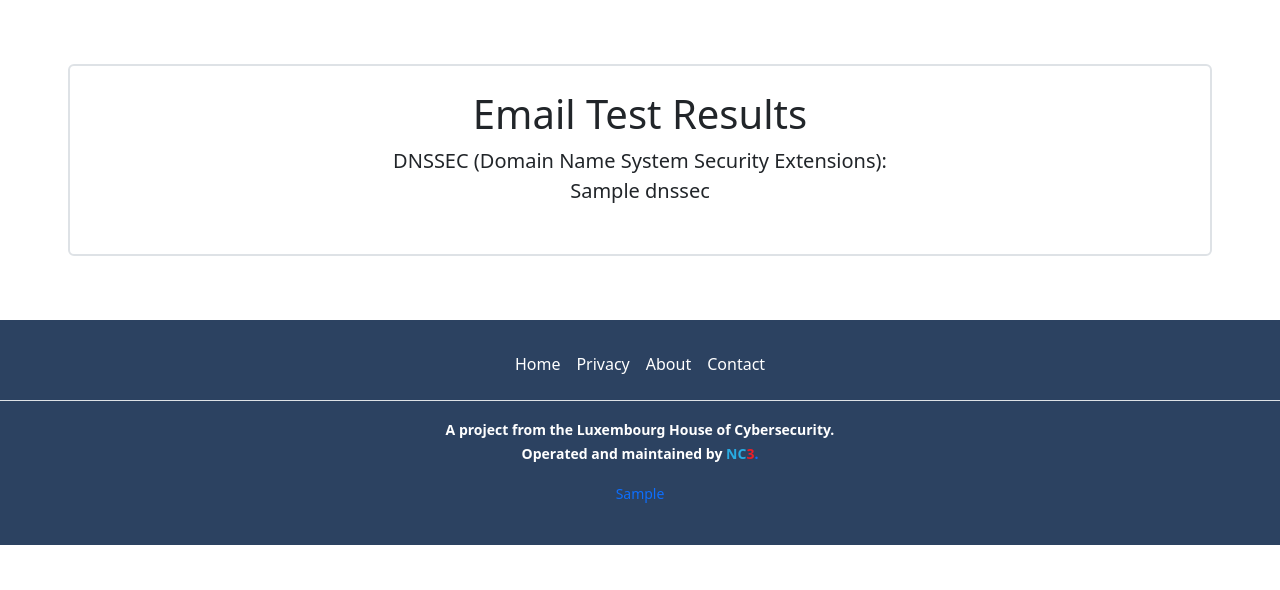
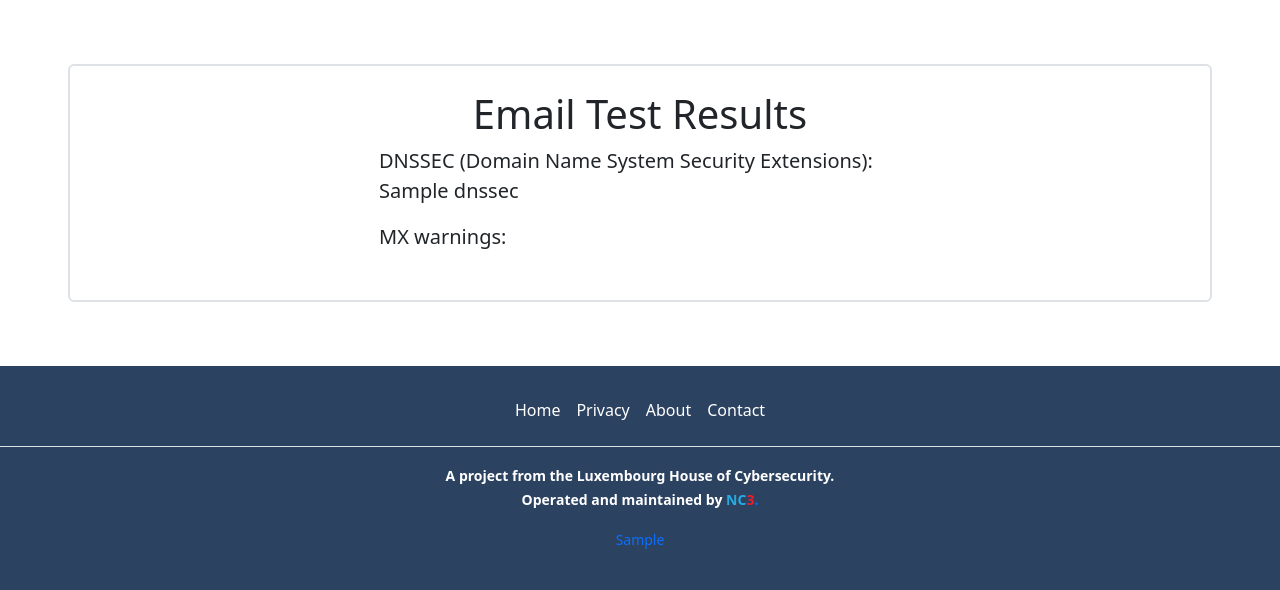
Before and after one commit to NC3-LU/TestingPlatform, a Django app: template testing/templates/check_email.html in a window 1280 px wide. Shown: the part 91-681 px from the top of the page. Run offline with Django 3.2, Linux system fonts and the light colour scheme; the template is opened without the code that fills it: most values are stand-ins (such as "Sample title", 1, 10 or a date in 2020); some libraries are stand-ins or nearby versions.

Commit message:
chg: [email] WIP Test to parse the JSON result.

```diff
--- a/testing/templates/check_email.html
+++ b/testing/templates/check_email.html
@@ -5,8 +5,16 @@
 <main class="row p-3 flex-column align-items-center">
   <section class="col-lg-11 row my-5 border border-2 rounded p-4 justify-content-center">
     <h1 class="text-center">Email Test Results</h1>
-    <div class="col-lg-6 col-md-5 mb-2 text-center fs-5 ">
+    <div class="col-lg-6 col-md-5 mb-2 text-left fs-5 ">
       <p>DNSSEC (Domain Name System Security Extensions): {{ result.dnssec }}</p>
+      <p>{{ result.dnssec.warnings }}</p>
+
+      <p>MX warnings:</p>
+      <ul class="list-group">
+      {% for warning in result.mx.warnings %}
+        <li class="list-group-item">{{ warning }}</li>
+      {% endfor %}
+      <ul></ul>
     </div>
   </section>
 </main>
```
